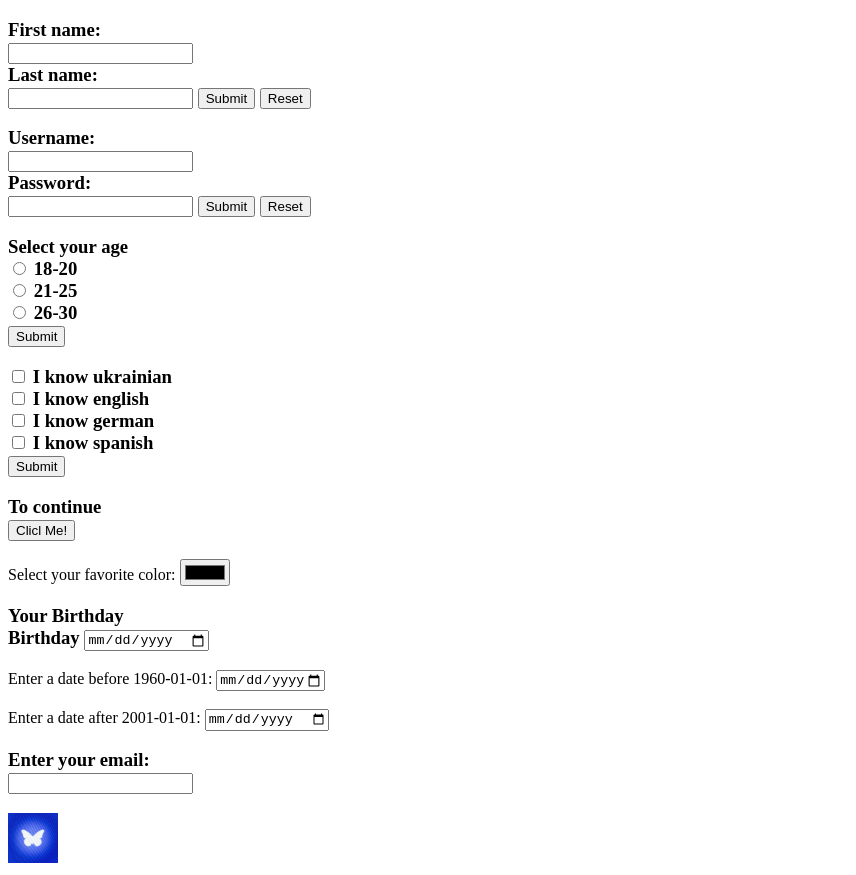
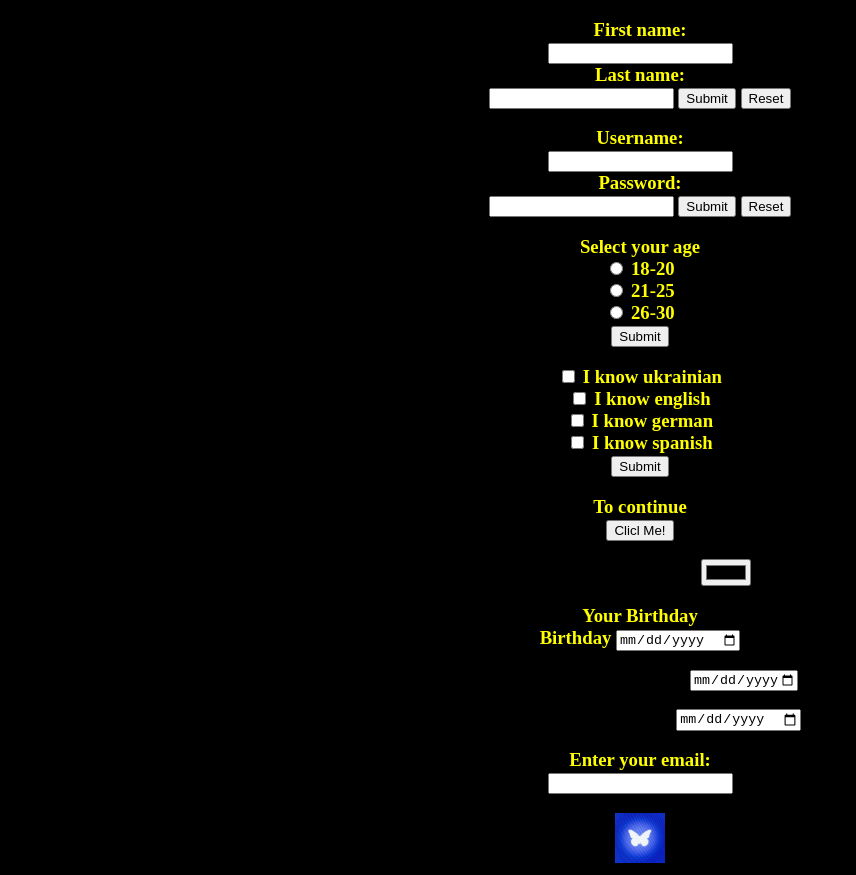
Before and after one commit to Coconutcharmer/input_task, a plain HTML site: page index.html in a window 1280 px wide. Shown: the whole page, without its empty margins (0-856 px from the left). Drawn offline with Linux system fonts and the light colour scheme.

Commit message:
homework

```diff
--- a/index.html
+++ b/index.html
@@ -4,6 +4,7 @@
     <meta charset="UTF-8">
     <meta name="viewport" content="width=device-width, initial-scale=1.0">
     <title>My page</title>
+    <link rel="stylesheet" href="style/my-style.css">
 </head>
 <form>
     <p>
--- a/style/my-style.css
+++ b/style/my-style.css
@@ -1,5 +1,8 @@
 body {
     text-align: center;
-    background-color: blanchedalmond;
-    text-decoration-color: yellow;
+    background-color: black;
+    text-decoration-color: rgb(4, 44, 16);
 }
+h3 {
+    color: yellow;
+}
```
Also changed, not shown: style/my-style.html (deleted, +0 -20 lines).
